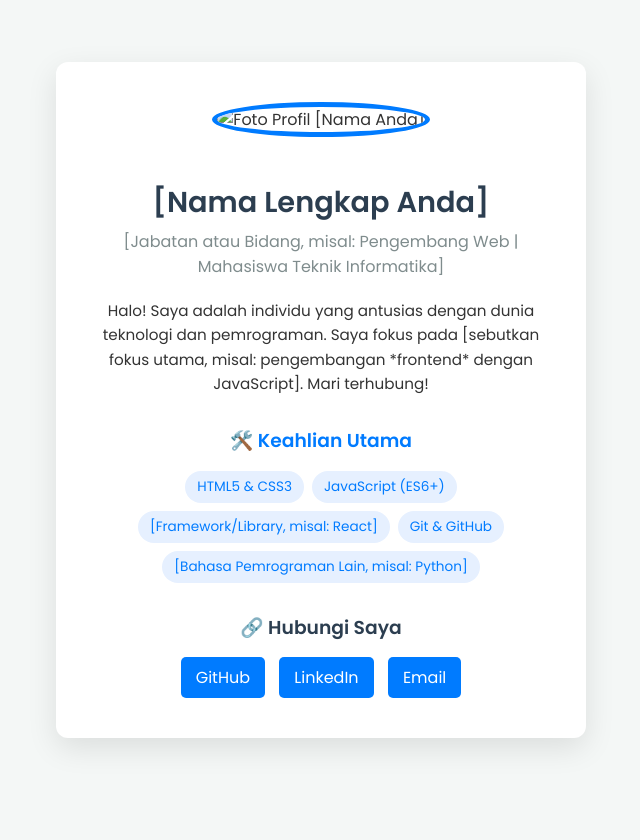
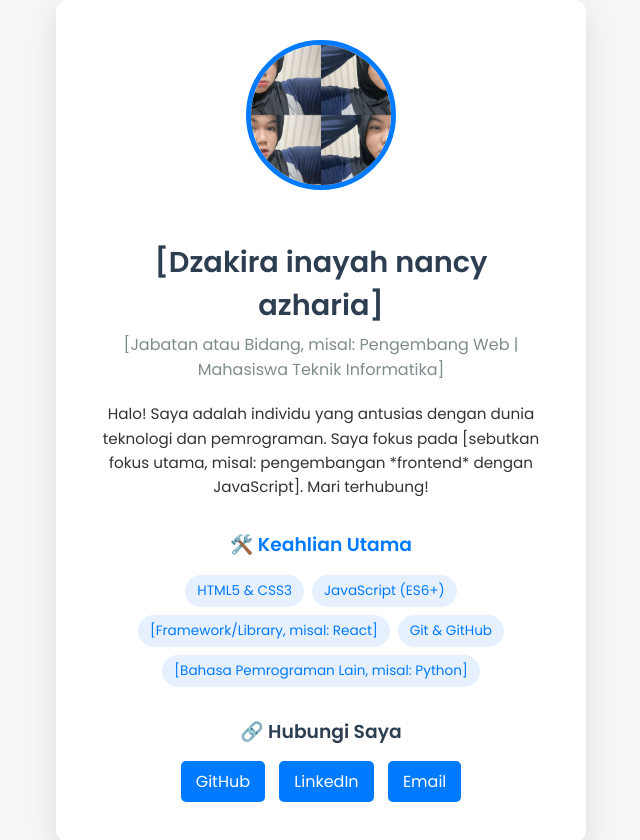
Before and after one commit to nancyinayah24-lgtm/latihan-, a plain HTML site: page index.html in a window 1280 px wide. Shown: the whole page, without its empty margins (319-959 px from the left). Before the commit the page ends 800 px from the top, so only its background shows below. Drawn offline with Linux system fonts and the light colour scheme.

Commit message:
Update index.html

```diff
--- a/index.html
+++ b/index.html
@@ -11,12 +11,12 @@
     <div class="container">
 
         <img
-            src="profil.jpg"
-            alt="Foto Profil [Nama Anda]"
+            src="profile.jpg"
+            alt="Foto Profil nancy"
             class="profile-pic"
         >
 
-        <h1>[Nama Lengkap Anda]</h1>
+        <h1>[Dzakira inayah nancy azharia]</h1>
         <h2>[Jabatan atau Bidang, misal: Pengembang Web | Mahasiswa Teknik Informatika]</h2>
 
         <p class="bio">
```
